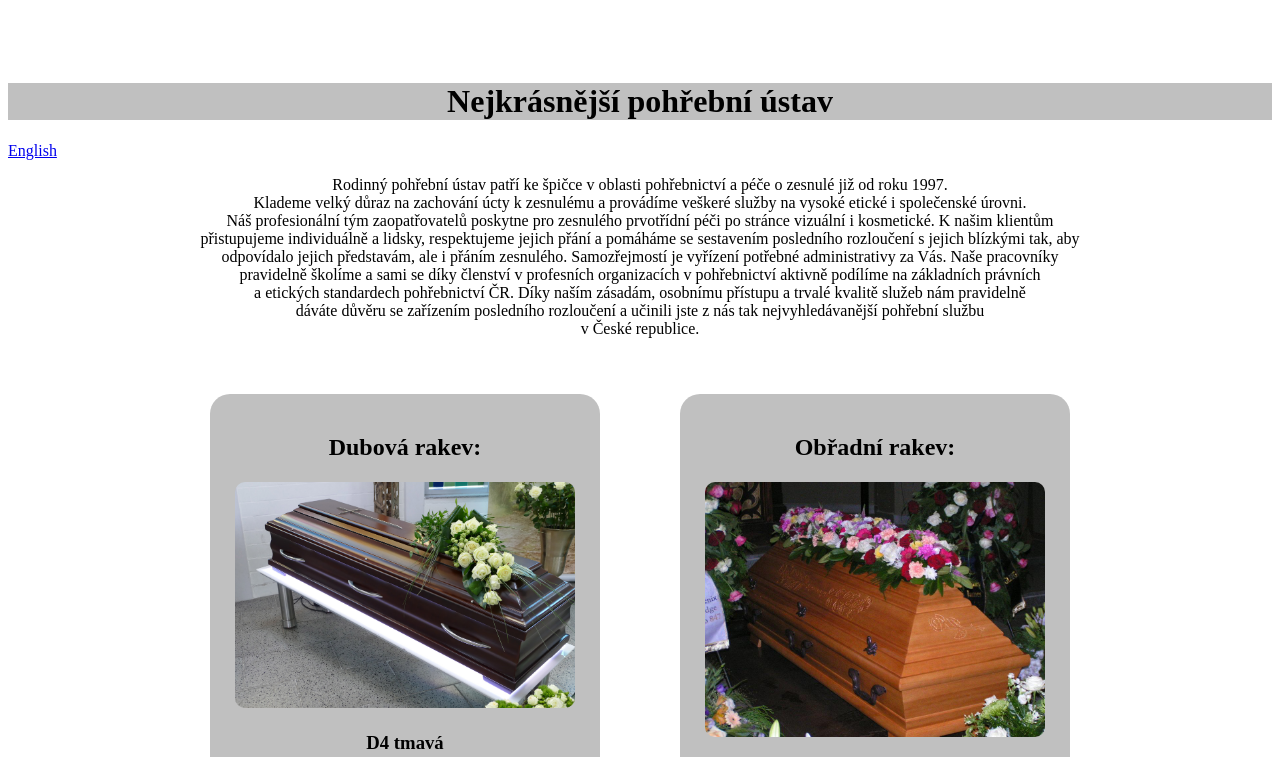
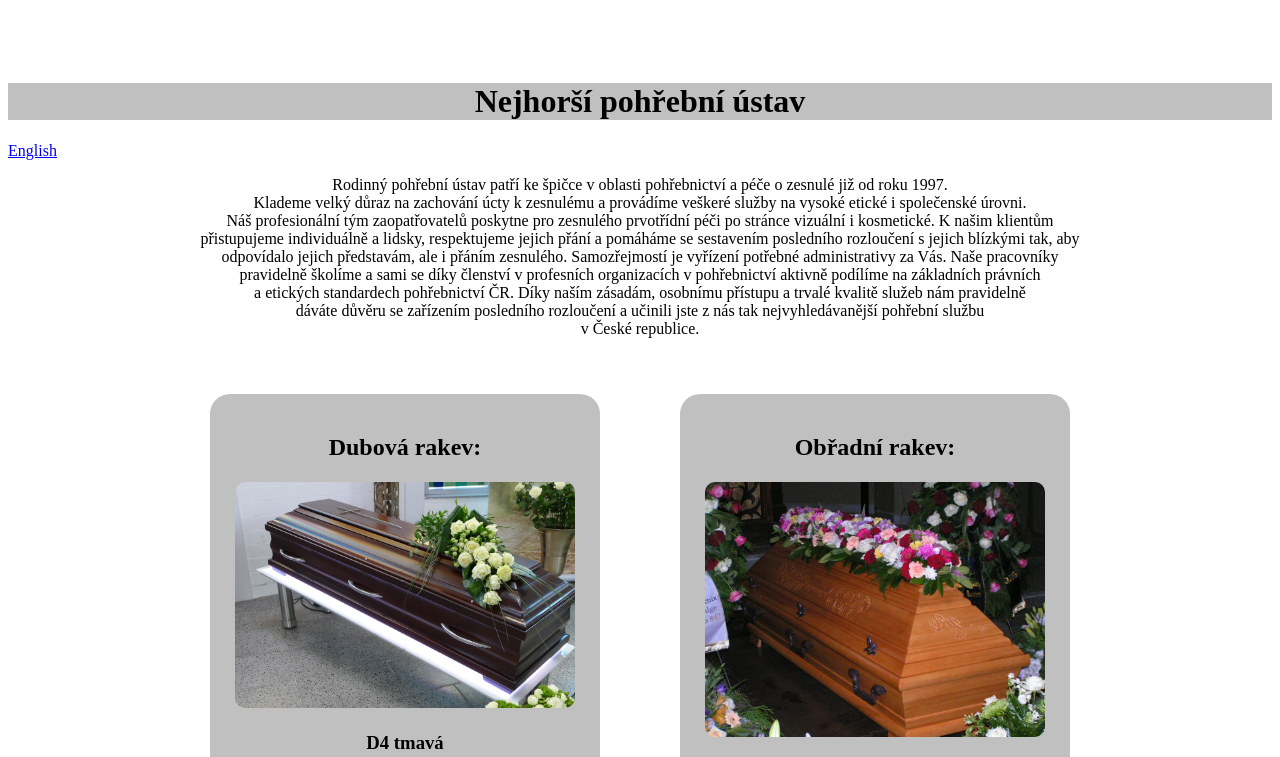
Before and after one commit to Terezina11/-KOL-2, a plain HTML site: page index.html in a window 1280 px wide. Shown: the top 757 px of the page. Drawn offline with Linux system fonts and the light colour scheme.

Commit message:
změnila jsem nadpis

```diff
--- a/index.html
+++ b/index.html
@@ -8,8 +8,7 @@
 </head>
 <body>
     <br><br><br>
-    <h1 id="bum">Nejkrásnější pohřební ústav</h1>
-
+    <h1 id="bum">Nejhorší pohřební ústav</h1>     <!--změnila jsem nadpis-->
     <a href="en.html">English</a><br>
 
     <p id="popis">Rodinný pohřební ústav patří ke špičce v oblasti pohřebnictví a péče o zesnulé již od roku 1997.<br> Klademe velký důraz na zachování úcty k zesnulému a provádíme veškeré služby na vysoké etické i společenské úrovni.<br> Náš profesionální tým zaopatřovatelů poskytne pro zesnulého prvotřídní péči po stránce vizuální i kosmetické.
```
